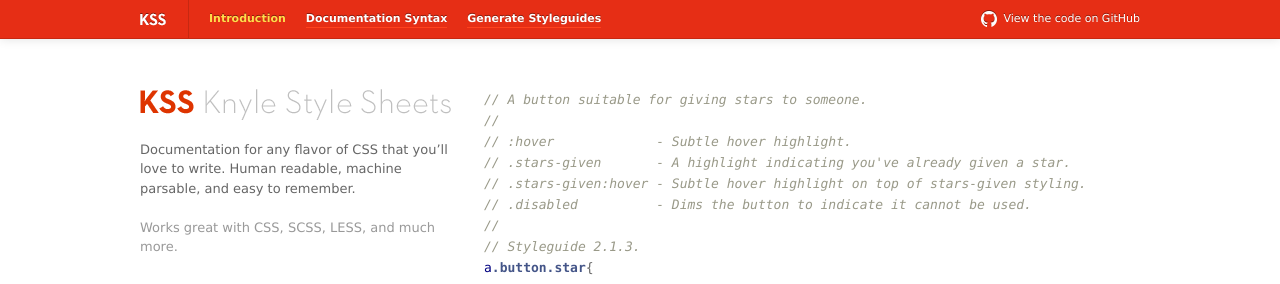
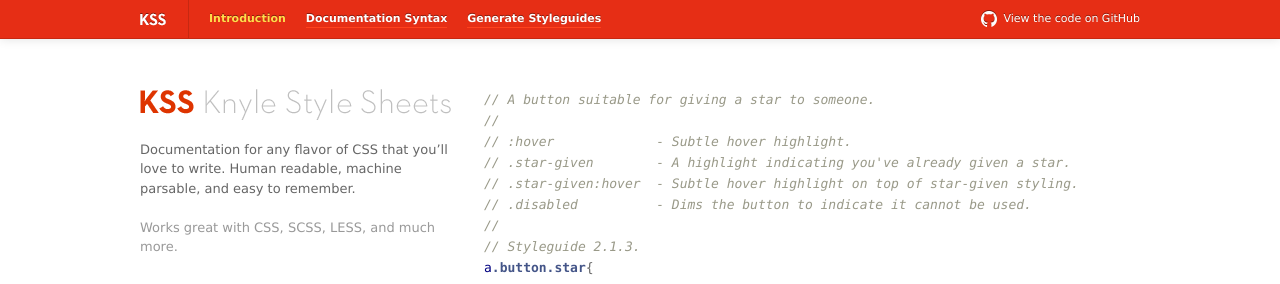
Before and after one commit to kneath/kss, a Jekyll site: the page built from index.md, in a window 1280 px wide. Shown: the top 284 px of the page. Built offline with Jekyll 4.4.1, drawn with Linux system fonts in a browser that asks for light colours; Markdown is read by kramdown in place of the engine named in the settings; comment, search, counter and statistics services are not loaded.

Commit message:
Update index.md
Make the comments match the code in the example at the top...

```diff
--- a/index.md
+++ b/index.md
@@ -19,11 +19,11 @@ layout: default
     <div class="example">
 
 {% highlight scss %}
-// A button suitable for giving stars to someone.
+// A button suitable for giving a star to someone.
 //
 // :hover             - Subtle hover highlight.
-// .stars-given       - A highlight indicating you've already given a star.
-// .stars-given:hover - Subtle hover highlight on top of stars-given styling.
+// .star-given        - A highlight indicating you've already given a star.
+// .star-given:hover  - Subtle hover highlight on top of star-given styling.
 // .disabled          - Dims the button to indicate it cannot be used.
 //
 // Styleguide 2.1.3.
```
